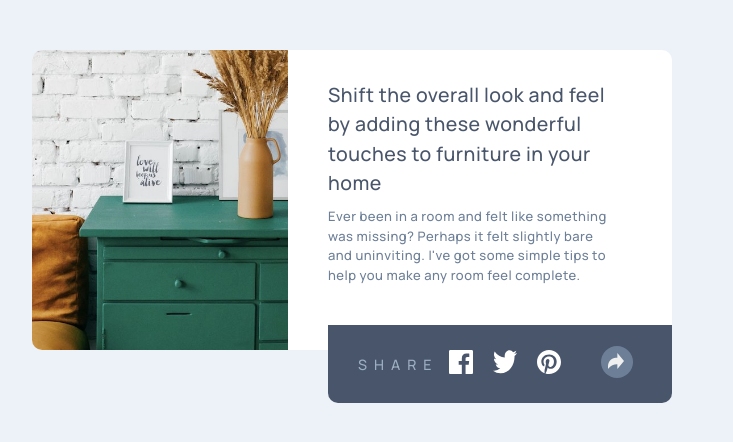
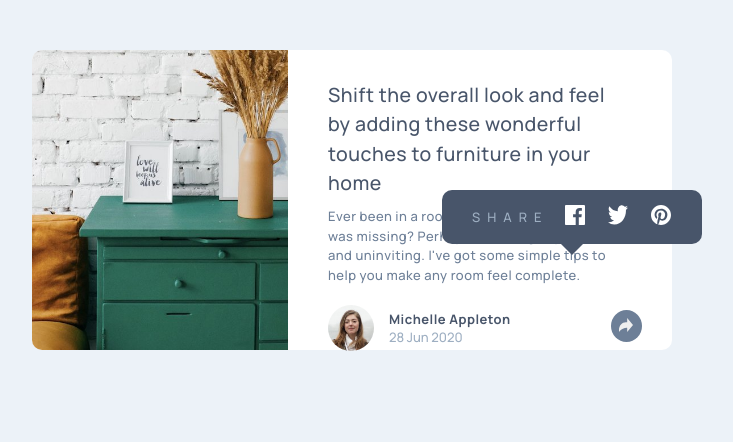
Before and after one commit to morganbonhomme/Article-Preview, a plain HTML site: page index.html in a window 1280 px wide. Both pictures are taken after a click on the element 914 px from the left and 326 px from the top of the page. Shown: the whole page, without its empty margins (288-1021 px from the left). Drawn offline with Linux system fonts and the light colour scheme.

Commit message:
added desktop active state

```diff
--- a/button.js
+++ b/button.js
@@ -1,68 +1,23 @@
-const shareBarNotActive = document.getElementById("share-bar");
-const shareButton = document.getElementById("share-button");
-const article = document.getElementById("article-preview");
+const shareButtonAuthorBar = document.querySelector("#share-button-author-bar");
+const shareButtonShareBar = document.querySelector("#share-button-share-bar");
 
+const activeShareBar = document.querySelector("#share-bar");
 let isActive = false;
 
+
+
 const toggleActiveState = () => {
-  if (!isActive) {
-    showActiveState()
+  if (isActive === false) {
+    activeShareBar.style.display = "flex";
+    shareButtonAuthorBar.style.backgroundColor = "hsl(214, 17%, 51%)";
+    shareButtonAuthorBar.children[0].style.filter = ' invert(84%) sepia(100%) saturate(0%) hue-rotate(59deg) brightness(150%) contrast(105%)'
   } else {
-    showNotActiveState()
+    activeShareBar.style.display = "none";
+    shareButtonAuthorBar.style.backgroundColor = "hsl(210, 46%, 95%)";
+    shareButtonAuthorBar.children[0].style.filter = 'none'
   }
   isActive = !isActive;
-}
-
-const showNotActiveState = () => {
-  const shareBarActive = document.querySelector('.authorActive')
-  article.removeChild(shareBarActive)
-  article.appendChild(shareBarNotActive)
-
-  shareButton.classList.remove("icon-containerActive");
-  shareButton.classList.add("icon-container");
-  shareBarNotActive.appendChild(shareButton)
-}
-
-
-const showActiveState = () => {
-  article.removeChild(shareBarNotActive);
-
-  const shareBarActive = document.createElement("div");
-  shareBarActive.classList.add("authorActive");
-
-  article.appendChild(shareBarActive);
-
-  const shareText = document.createElement("p");
-  shareText.textContent = "SHARE";
-
-  const logoDiv = document.createElement('div')
-
-  const fbLogo = document.createElement("img");
-  fbLogo.setAttribute("src", "./images/icon-facebook.svg");
-  fbLogo.setAttribute('alt', 'facebook logo')
-  fbLogo.classList.add("logo");
-
-  const twitterLogo = document.createElement("img");
-  twitterLogo.setAttribute("src", "./images/icon-twitter.svg");
-  twitterLogo.setAttribute('alt', 'twitter logo')
-  twitterLogo.classList.add("logo");
-
-  const pinterestLogo = document.createElement("img");
-  pinterestLogo.setAttribute("src", "./images/icon-pinterest.svg");
-  pinterestLogo.setAttribute('alt', 'pinterest logo')
-  pinterestLogo.classList.add("logo");
-
-  shareButton.classList.remove("icon-container");
-  shareButton.classList.add("icon-containerActive");
-
-  logoDiv.appendChild(fbLogo);
-  logoDiv.appendChild(twitterLogo);
-  logoDiv.appendChild(pinterestLogo);
-
-  shareBarActive.appendChild(shareText);
-  shareBarActive.appendChild(logoDiv);
-  shareBarActive.appendChild(shareButton);
 };
 
-//shareButton.addEventListener('click', showActiveState)
-shareButton.addEventListener("click", toggleActiveState);
+shareButtonAuthorBar.addEventListener("click", toggleActiveState);
+shareButtonShareBar.addEventListener("click", toggleActiveState);
--- a/index.html
+++ b/index.html
@@ -25,7 +25,7 @@
         any room feel complete.
       </p>
 
-      <div class="author" id="share-bar">
+      <div class="author">
         <img
           class="author"
           src="images/avatar-michelle.jpg"
@@ -35,9 +35,34 @@
           <p class="name">Michelle Appleton</p>
           <p class="date">28 Jun 2020</p>
         </div>
-        <div class="icon-container" id="share-button">
+        <div class="icon-container" id="share-button-author-bar">
           <img src="images/icon-share.svg" alt="share" />
         </div>
+      </div>
+
+      <div class="share-bar" id="share-bar">
+        <p>SHARE</p>
+        <div>
+          <img
+            src="./images/icon-facebook.svg"
+            alt="Facebook Logo"
+            class="logo"
+          />
+          <img
+            src="./images/icon-twitter.svg"
+            alt="Twitter Logo"
+            class="logo"
+          />
+          <img
+            src="./images/icon-pinterest.svg"
+            alt="Pinterest Logo"
+            class="logo"
+          />
+        </div>
+        <div class="icon-container" id="share-button-share-bar">
+          <img src="images/icon-share.svg" alt="share" />
+        </div>
+      <div class="down-arrow"></div>
       </div>
     </div>
     <script src="button.js"></script>
--- a/styles.scss
+++ b/styles.scss
@@ -99,10 +99,12 @@ div.author {
 
 // ACTIVE MOBILE STATE
 
-div.authorActive {
-  display: flex;
+div.share-bar {
+  position: absolute;
+  top: 452px;
+  display: none;
   margin: 40px 0px 40px 0px;
-  padding: 25px 0px;
+  padding: 25px 25px 25px 0;
   background-color: $very-dark-blue;
   border-bottom-right-radius: 10px;
   border-bottom-left-radius: 10px;
@@ -124,7 +126,6 @@ div.authorActive {
     margin-top: 5px;
     letter-spacing: 7px;
     font-size: 1.1em;
-
   }
 
   img.logo {
@@ -133,7 +134,7 @@ div.authorActive {
     margin: 0 10px;
   }
 
-  .icon-containerActive {
+  .icon-container {
     background-color: $dark-blue;
     border-radius: 50%;
     width: 32px;
@@ -142,21 +143,18 @@ div.authorActive {
     margin-top: -4px;
 
     img {
-      filter: invert(84%) sepia(100%) saturate(0%) hue-rotate(59deg) brightness(150%) contrast(105%);
+      filter: invert(84%) sepia(100%) saturate(0%) hue-rotate(59deg)
+        brightness(150%) contrast(105%);
       width: 16px;
       height: 16px;
       margin: 7px;
     }
   }
-
 }
-
-
 
 // DESKTOP
 
 @media (min-width: 480px) {
-
   div.article-preview {
     background-color: white;
     width: 50%;
@@ -221,4 +219,43 @@ div.authorActive {
     }
   }
 
+  // DESKTOP ACTIVE STATE
+  div.share-bar {
+    position: absolute;
+    top: 150px;
+    right: 290px;
+    display: none;
+    padding: 15px 0px;
+    border-radius: 10px;
+    width: 260px;
+
+    .icon-container {
+      display: none;
     }
+
+    p {
+      font-size: 1em;
+      margin-right: 7px;
+      margin-top: 3px;
+    }
+
+    img {
+      margin: 0;
+      padding: 0;
+      color: white;
+      width: 20px;
+      height: 20px;
+    }
+
+    .down-arrow {
+      position: absolute;
+      top: 50px;
+      left: 115px;
+      border-color: $very-dark-blue transparent;
+      border-style: solid;
+      border-width: 15px 15px 0px 15px;
+      height: 0px;
+      width: 0px;
+    }
+  }
+}
```
Also changed, not shown: images/favicon-32x32.png (deleted), styles.css, 1 other file. Lines whose indentation alone changed are shown as unchanged.
